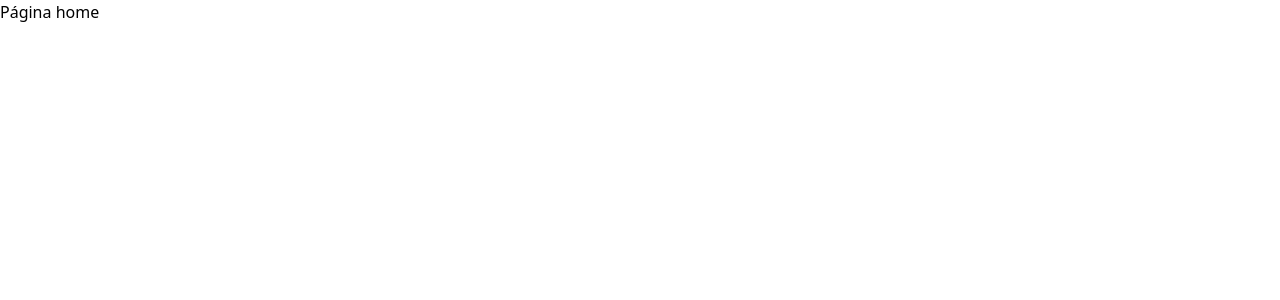
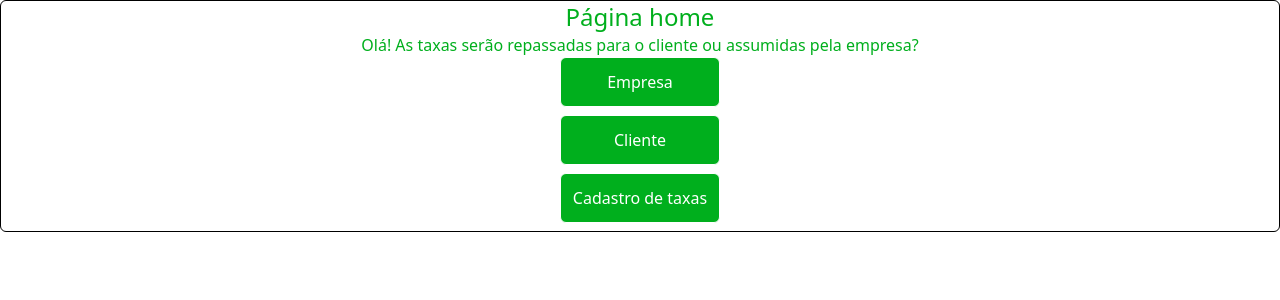
Before and after one commit to Luanhotlinebr/calculadora-de-taxas, a React (Vite) app: page / in a window 1280 px wide. Shown: the top 300 px of the page. Built offline with nearby package versions, Linux system fonts and the light colour scheme.

Commit message:
trabalhando na estrutura principal da página principal

```diff
--- a/src/index.css
+++ b/src/index.css
@@ -1 +1,8 @@
 @import "tailwindcss";
+
+p,
+h1,
+h2,
+h3 {
+  color: #00af1d
+}
--- a/src/pages/Home/index.tsx
+++ b/src/pages/Home/index.tsx
@@ -1,7 +1,23 @@
+import { Container } from "../../components/container";
+
 export function Home() {
   return (
-    <div>
-      <h1>Página home</h1>
-    </div>
+    <Container>
+      <h1 className="text-2xl font-medium">Página home</h1>
+      <p>
+        Olá! As taxas serão repassadas para o cliente ou assumidas pela empresa?
+      </p>
+      <div className="flex flex-col">
+        <button className="bg-[#00af1d] text-white border p-3 mb-2 font-medium rounded-md cursor-pointer">
+          Empresa
+        </button>
+        <button className="bg-[#00af1d] text-white border p-3 mb-2 font-medium rounded-md cursor-pointer">
+          Cliente
+        </button>
+        <button className="bg-[#00af1d] text-white border p-3 mb-2 font-medium rounded-md cursor-pointer">
+          Cadastro de taxas
+        </button>
+      </div>
+    </Container>
   );
 }
```
